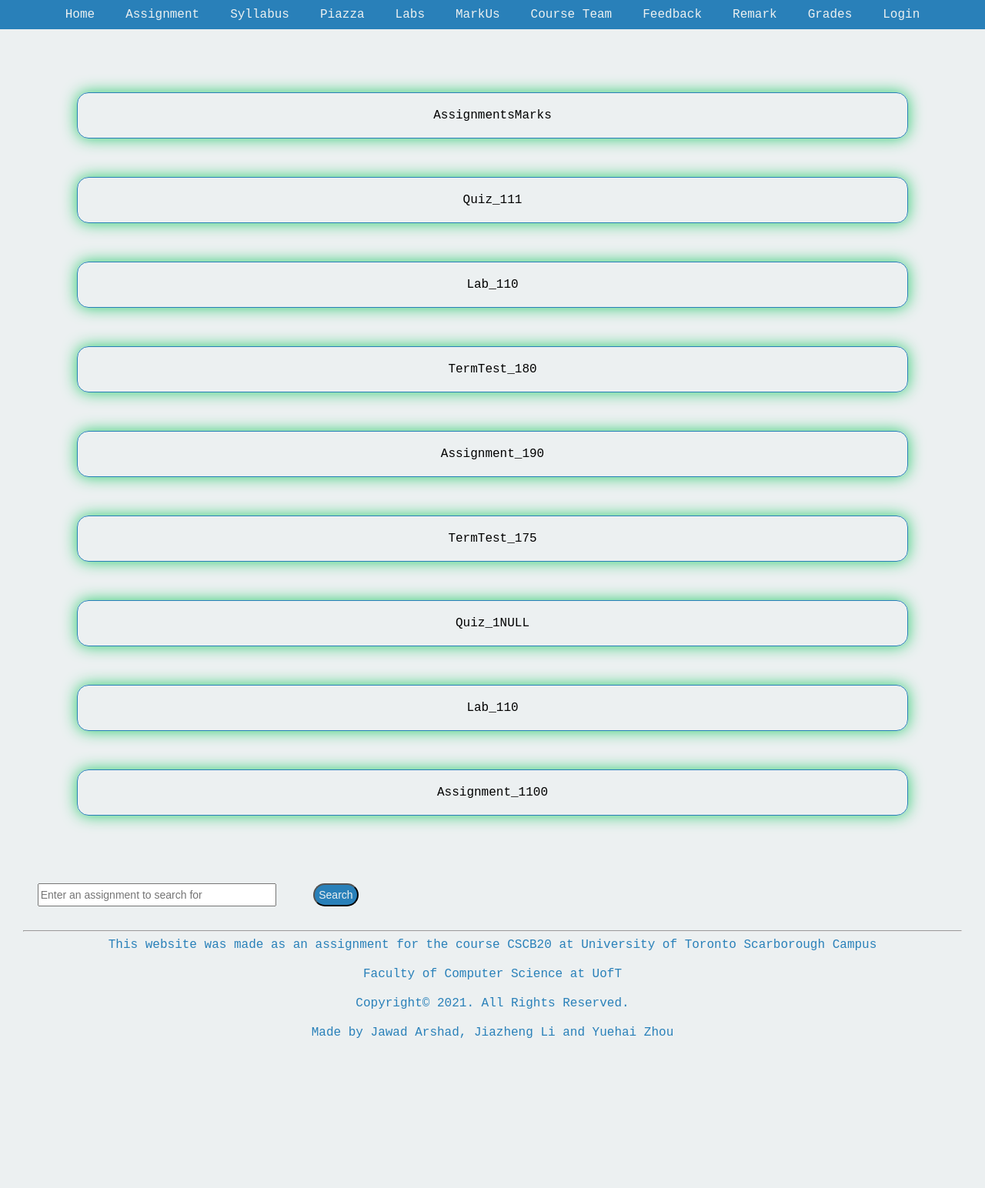
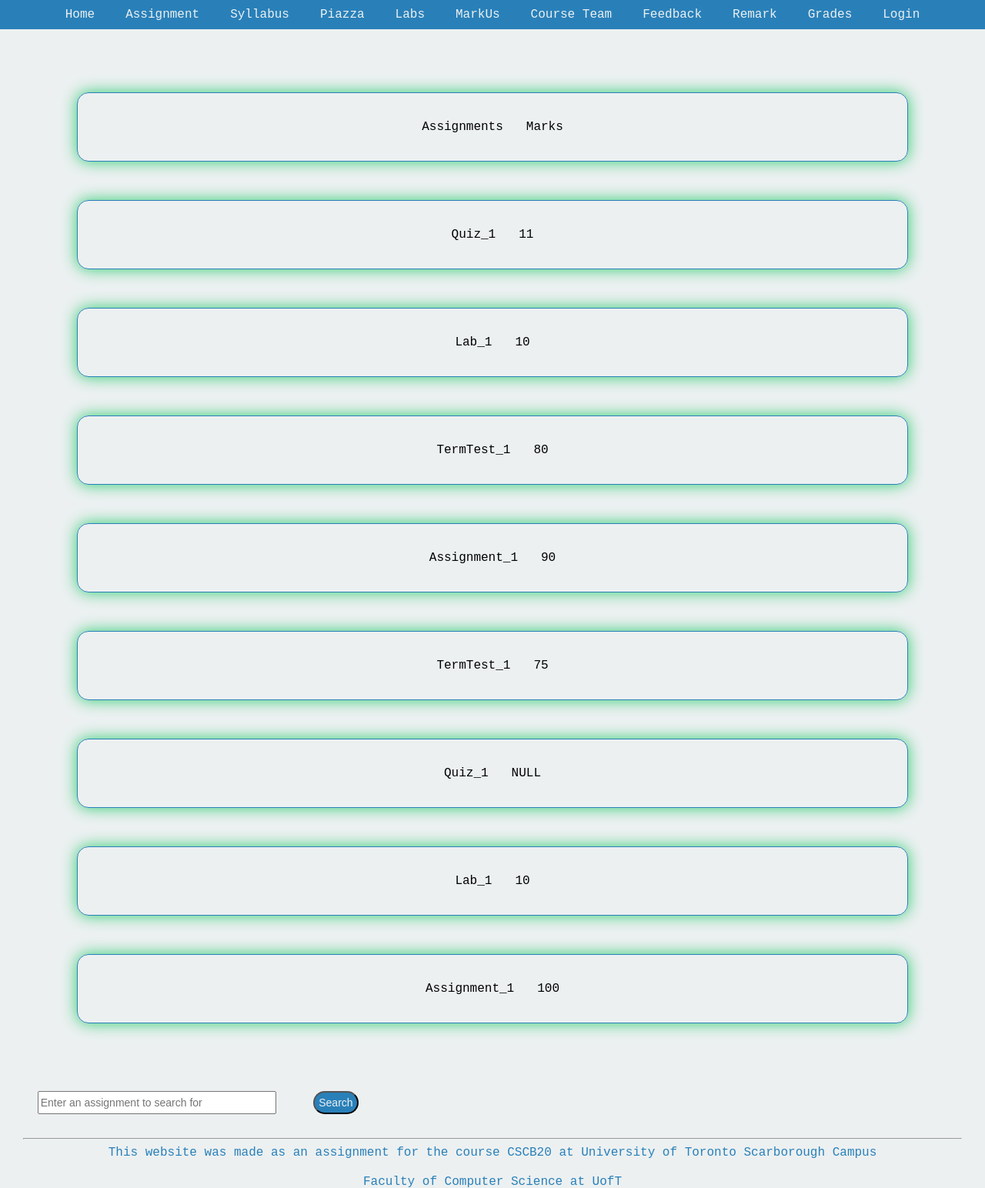
Before and after one commit to ljz3/CSCB20-A3, a Flask app: page /grade in a window 1280 px wide. Shown: the top 1544 px of the page at 77% size. Before the commit the page ends 1349 px from the top, so only its background shows below. Run offline with Flask 2, Linux system fonts and the light colour scheme; data comes from the database, SQL or seed files in the repository.

Commit message:
Add files via upload

```diff
--- a/Assignment3/templates/grade.html
+++ b/Assignment3/templates/grade.html
@@ -25,13 +25,13 @@
             <div class="form-container">
                 <!-- grades -->
                 <div class="row-container">
-                  <div>Assignments</div>
-                  <div>Marks</div>
+                  <div class="content">Assignments</div>
+                  <div class="content">Marks</div>
               </div>
               {% for element in grade %}
               <div class="row-container">
-                  <div>{{element['Ass_id']}}</div>
-                  <div>{{element['Mark']}}</div>
+                  <div class="content">{{element['Ass_id']}}</div>
+                  <div class="content">{{element['Mark']}}</div>
               </div>
               {% endfor %}
             </div>
```
